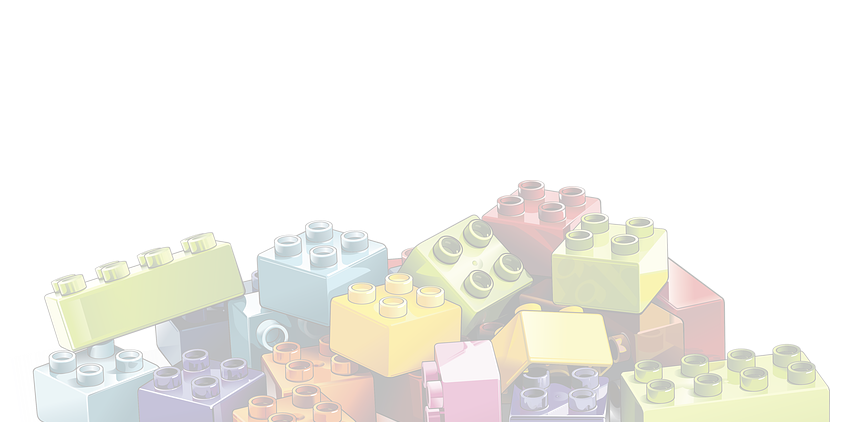
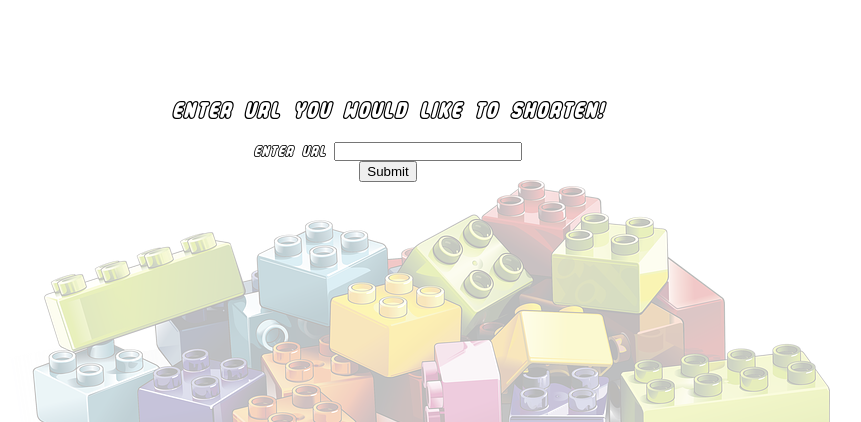
Before and after one commit to millman97/url-shortener, a Python web app: template templates/home.html in a window 1280 px wide. Shown: the part 50-472 px from the top of the page, without its empty margins (252-1113 px from the left). Run offline with Jinja, Linux system fonts and the light colour scheme; the template is opened without the code that fills it, so the values that code supplies are empty.

Commit message:
add form to home

```diff
--- a/templates/home.html
+++ b/templates/home.html
@@ -2,5 +2,15 @@
 {% block title %}{{title}}{% endblock %}
 
 {% block content %}
+<div class="container">
+    <h2>Enter URL you would like to shorten!</h2>
+        <form action="{{url_for('all_links')}}" method="POST">
+            <div class="mb-3">
+                <label for="link" class="form-label">Enter URL</label>
+                <input type="text" class="form-control" id="link" name="link" aria-describedby="link_input">
+            </div>
+            <button type="submit" class="btn btn-primary me-1 col-2">Submit</button>
+        </form>
+</div>
 
 {% endblock %}
```
